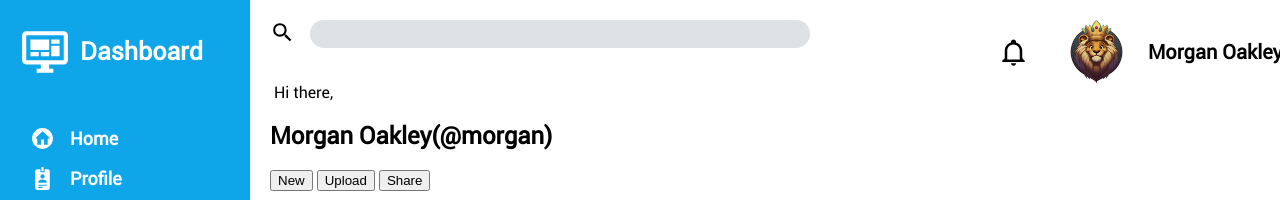
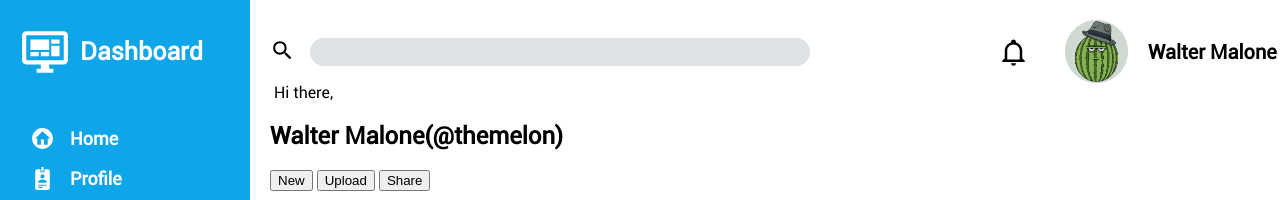
Before and after one commit to Keyluce/Admin-Dashboard, a plain HTML site: page index.html in a window 1280 px wide. Shown: the top 200 px of the page. Drawn offline with Linux system fonts and the light colour scheme.

Commit message:
Tweaks to top search bar and user-info section along with changing the profile picture

```diff
--- a/index.html
+++ b/index.html
@@ -43,15 +43,15 @@
                 </div>
                 <div class="user-info-div">
                     <img class="notification-icon" src="./assets/bell-outline.svg">
-                    <img src="./assets/lion-profile.png">
-                    <span>Morgan Oakley</span>
+                    <img src="./assets/watermelon-pic.png">
+                    <span>Walter Malone</span>
                 </div>
             </div>
             <div>
                 <div>
                     <img src="" alt="">
                     <span>Hi there,</span>
-                    <h2>Morgan Oakley(@morgan)</h2>
+                    <h2>Walter Malone(@themelon)</h2>
                 </div>
                 <div>
                     <button>New</button>
--- a/stylesheet.css
+++ b/stylesheet.css
@@ -25,6 +25,7 @@ body{
     grid-template-columns: min-content 20%;
     justify-content: space-between;
     padding-right: 100px;
+    align-items: center;
 
 
 
@@ -64,6 +65,11 @@ input[type="search"]
     border-radius: 20px;
     height: 28px;
     width: 500px;
+    color: black;
+    font-weight: bold;
+}
+input[type="search"]:focus{
+    outline: none;
 }
 .bottom-section{
     background-color: #dde2e5;
```
Also changed, not shown: assets/watermelon-pic.png (added).
